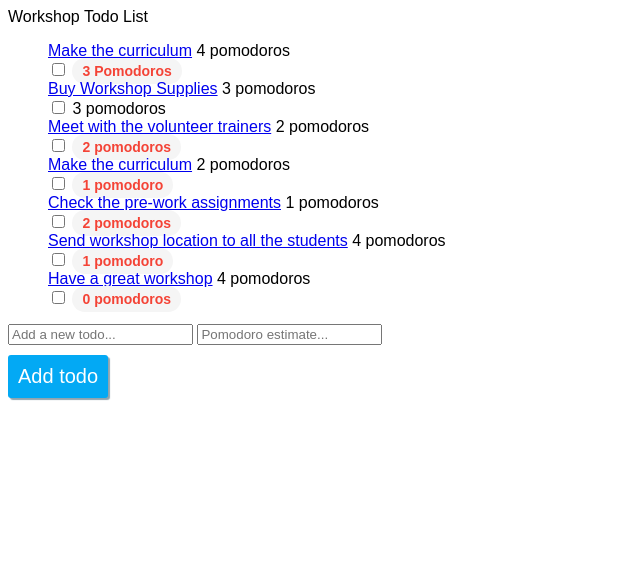
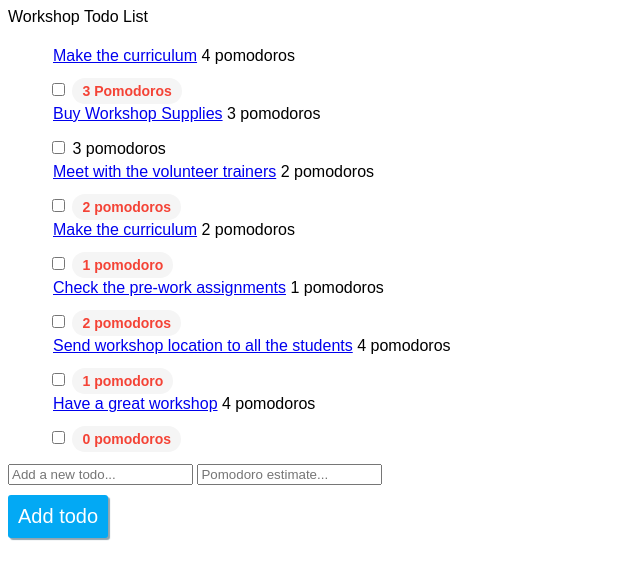
Before and after one commit to AyeshaBaweja/todo_app_front_end, a plain HTML site: page index.html in a window 1280 px wide. Shown: the whole page, without its empty margins (0-640 px from the left). Drawn offline with Linux system fonts and the light colour scheme.

Commit message:
Add spacing to todo in list on todo index page

```diff
--- a/index.css
+++ b/index.css
@@ -26,3 +26,7 @@ html {
 #add-new-todo-button:active{
   box-shadow: 1px 1px 1px #90A4AE;
 }
+li{
+  padding: 5px;
+  margin-bottom:10px;
+}
```
